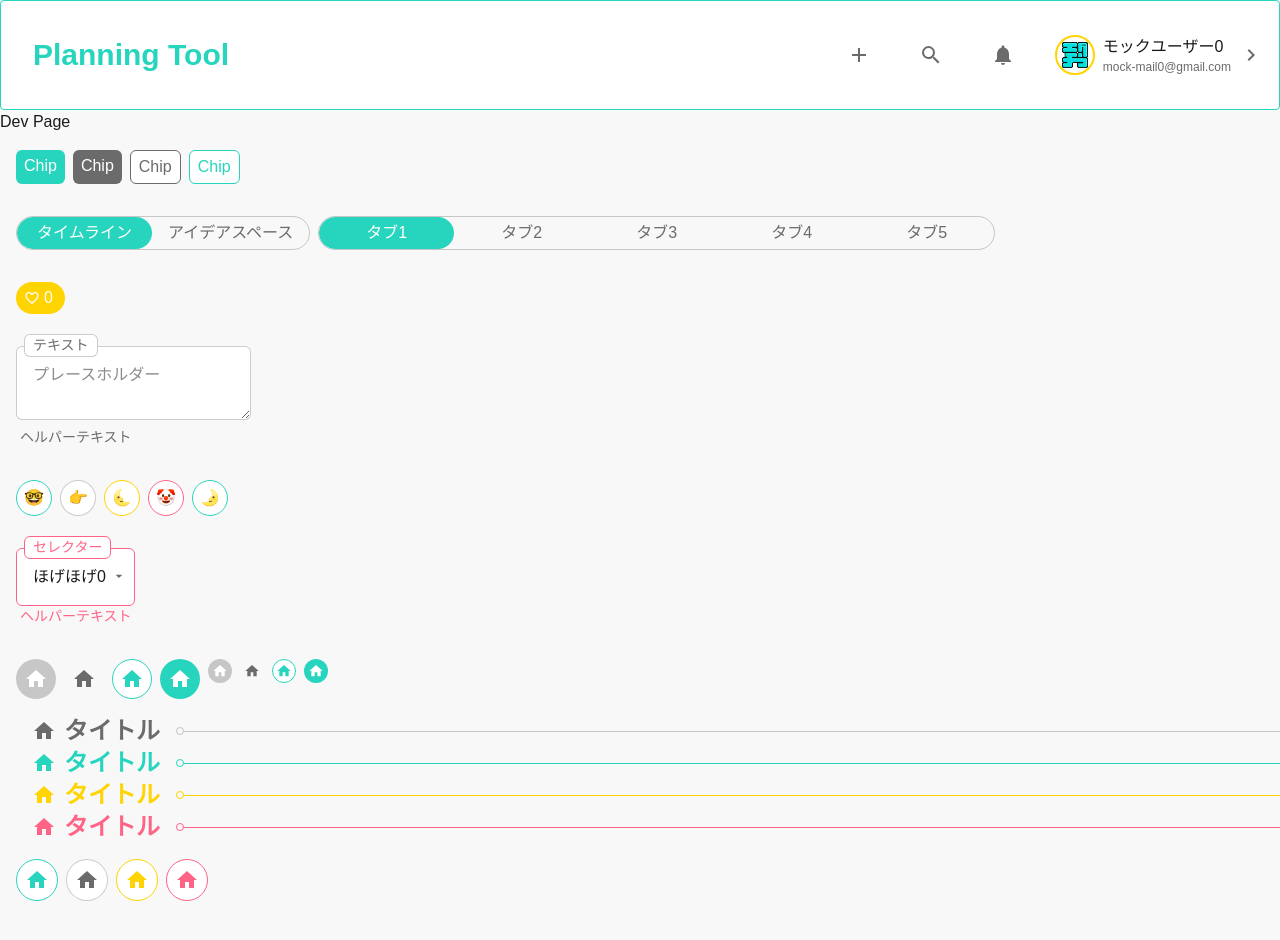
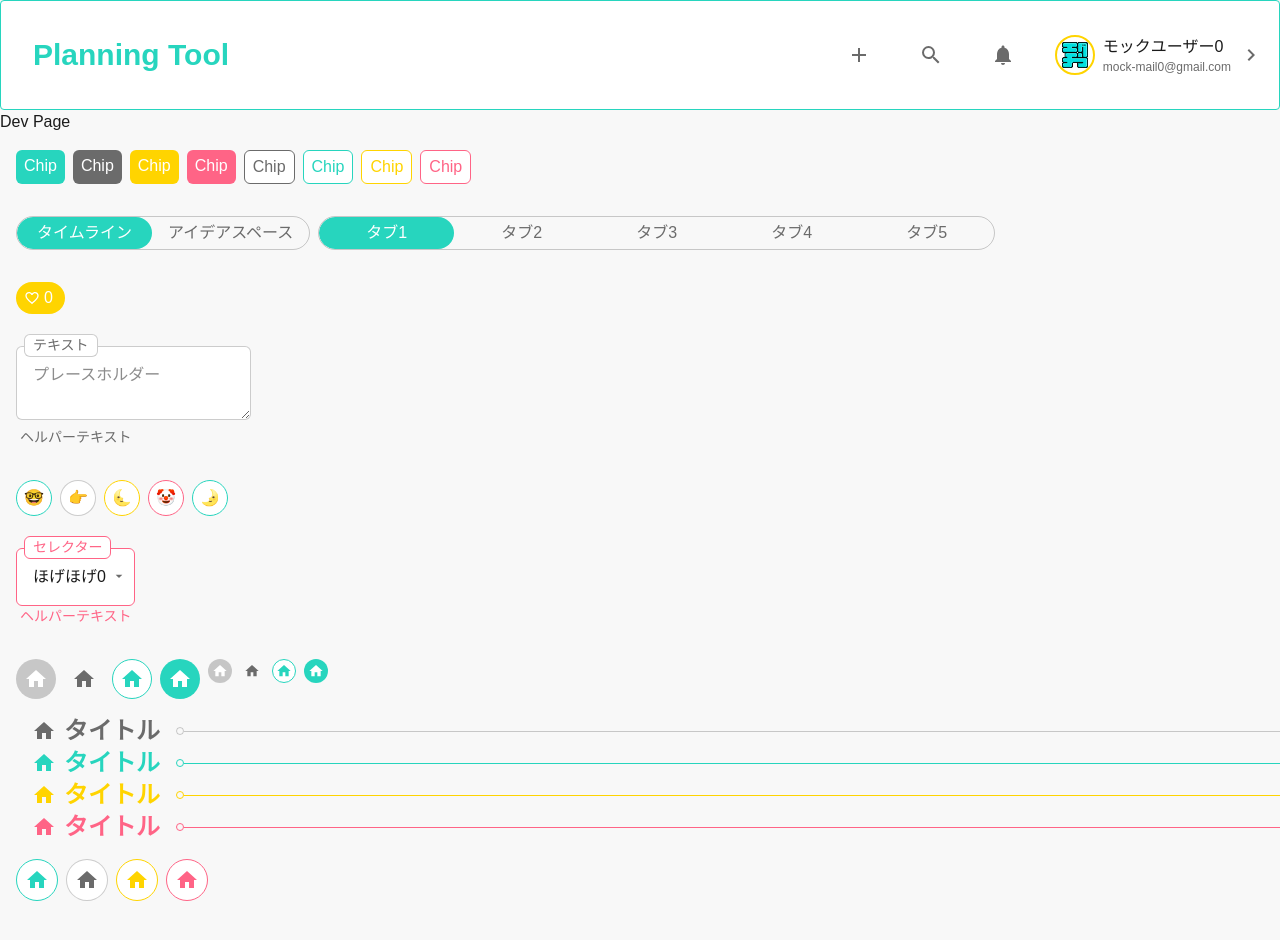
Before and after one commit to SOTA-swp/frontend, a Next.js app: page /dev in a window 1280 px wide. Shown: the top 940 px of the page. Built offline with nearby package versions, Linux system fonts and the light colour scheme.

Commit message:
accent, error 追加

```diff
--- a/app/dev/page.tsx
+++ b/app/dev/page.tsx
@@ -35,10 +35,22 @@ const DevPage: React.FC<DevPageProps> = ({}) => {
         <Chip color="gray" variant="contain">
           Chip
         </Chip>
+        <Chip color="accent" variant="contain">
+          Chip
+        </Chip>
+        <Chip color="error" variant="contain">
+          Chip
+        </Chip>
         <Chip color="gray" variant="outline">
           Chip
         </Chip>
         <Chip color="primary" variant="outline">
+          Chip
+        </Chip>
+        <Chip color="accent" variant="outline">
+          Chip
+        </Chip>
+        <Chip color="error" variant="outline">
           Chip
         </Chip>
       </div>
--- a/components/Chip.tsx
+++ b/components/Chip.tsx
@@ -28,6 +28,16 @@ const chipStyles = cva("rounded-md px-2 py-1 text-xs flex", {
       class: "text-paper bg-text-secondary",
     },
     {
+      variant: "contain",
+      color: "accent",
+      class: "text-paper bg-accent",
+    },
+    {
+      variant: "contain",
+      color: "error",
+      class: "text-paper bg-error",
+    },
+    {
       variant: "outline",
       color: "primary",
       class: "text-primary border-primary",
@@ -36,6 +46,16 @@ const chipStyles = cva("rounded-md px-2 py-1 text-xs flex", {
       variant: "outline",
       color: "gray",
       class: "text-text-secondary border-text-secondary",
+    },
+    {
+      variant: "outline",
+      color: "accent",
+      class: "text-accent border-accent",
+    },
+    {
+      variant: "outline",
+      color: "error",
+      class: "text-error border-error",
     },
   ],
 
```
